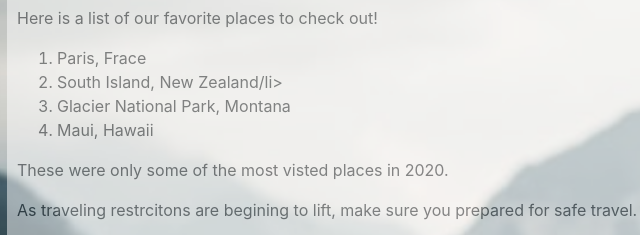
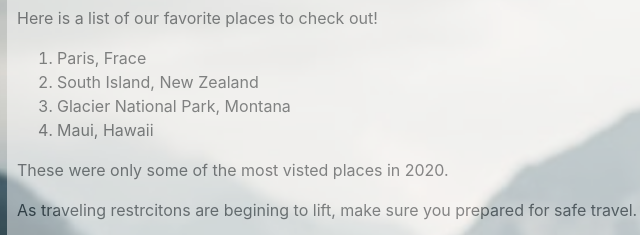
Before and after one commit to Aefalshaw/Keyfonal_Travel, a plain HTML site: page index.html in a window 1280 px wide. Shown: the part 407-642 px from the top of the page, 18-658 px from the left. Drawn offline with nearby package versions, Linux system fonts and the light colour scheme.

Commit message:
typo fix

```diff
--- a/index.html
+++ b/index.html
@@ -43,7 +43,7 @@
             <p>Here is a list of our favorite places to check out!</p>
             <ol>
                 <li>Paris, Frace</li>
-                <li>South Island, New Zealand/li>
+                <li>South Island, New Zealand</li>
                 <li>Glacier National Park, Montana</li>
                 <li>Maui, Hawaii</li>
             </ol>
```
